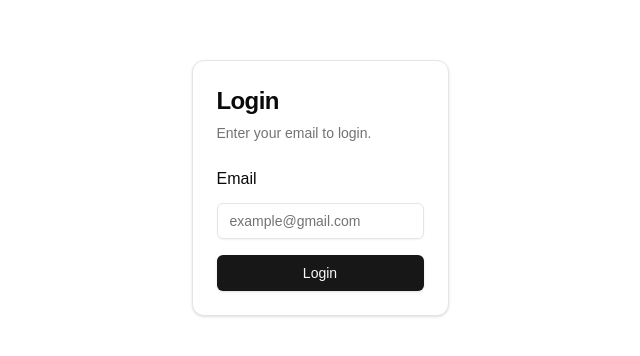
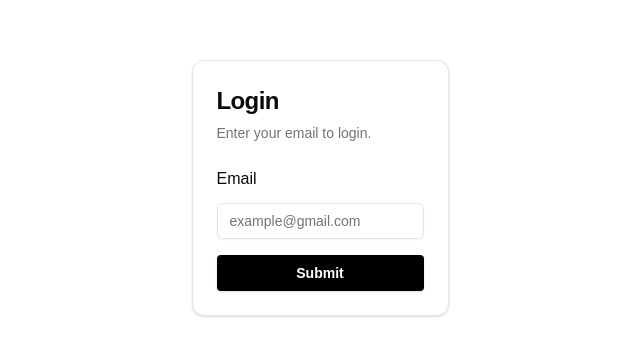
Before and after one commit to yashdev9274/laminarflow, a Next.js app: page /login in a window 1280 px wide. Shown: the part 212-568 px from the top of the page, without its empty margins (320-960 px from the left). Built offline with nearby package versions, Linux system fonts and the light colour scheme; no server answers.

Commit message:
Add SubmitButton component and integrate it into Login and Dashboard pages.

```diff
--- /dev/null
+++ b/app/components/submitButton.tsx
@@ -0,0 +1,23 @@
+"use client"
+
+import { Button } from "@/components/ui/button";
+import { useFormStatus } from "react-dom";
+import { Loader2 } from "lucide-react";
+
+export default function SubmitButton(){
+    const {pending} = useFormStatus()
+
+    return (
+        <>
+            {pending ?(
+                <Button disabled>
+                    <Loader2 className="size-4 mr-2 animate-spin"/> Please wait...
+                </Button>
+            ):(
+                <Button type= "submit" className="bg-black  text-white font-bold py-2 px-4 rounded">
+                    Submit
+                </Button>
+            )}
+        </>
+    )
+}
--- a/app/dashboard/page.tsx
+++ b/app/dashboard/page.tsx
@@ -1,3 +1,4 @@
+import SubmitButton from "../components/submitButton"
 import { signOut } from "../utils/auth"
 import { requireUser } from "../utils/requireAuth"
 
@@ -14,7 +15,7 @@ export default async function Dashboard() {
                 }}
             >
 
-            <button type="submit" className="">Sign Out</button>
+            <SubmitButton/>
             </form>
         </div>
     )
--- a/app/login/page.tsx
+++ b/app/login/page.tsx
@@ -2,9 +2,16 @@ import { Button } from "@/components/ui/button";
 import { Card, CardContent, CardDescription, CardHeader, CardTitle } from "@/components/ui/card";
 import { Input } from "@/components/ui/input";
 import Image from "next/image";
-import { signIn } from "../utils/auth";
+import { auth, signIn } from "../utils/auth";
+import { requireUser } from "../utils/requireAuth";
+import { redirect } from "next/navigation";
+import SubmitButton from "../components/submitButton";
 
- export default function Login() {
+ export default async function Login() {
+    const session = await auth()
+    if(session?.user){
+        redirect("/dashboard")
+    }
     return(
         <div className="flex h-screen w-full items-center justify-center px-4">
       <Card className="max-w-sm">
@@ -24,7 +31,7 @@ import { signIn } from "../utils/auth";
               <label>Email</label>
               <Input name="email" type="email" required placeholder = "example@gmail.com"/>
             </div>
-            <Button>Login</Button>
+            <SubmitButton/>
           </form>
         </CardContent>
       </Card>
```
